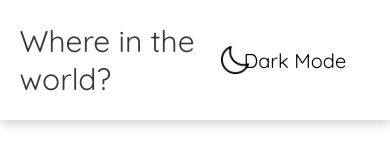
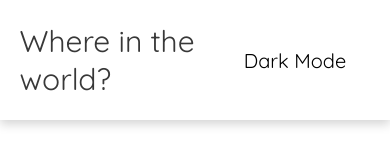
Before and after one commit to IzykGit/rest-countries-project, a React (Create React App) app: page / in a window 390 px wide. Shown: the top 160 px of the page. Built offline with nearby package versions, Linux system fonts and the light colour scheme; no server answers.

Commit message:
fixed media query for dark mode icon

```diff
--- a/src/styles/components/head.module.css
+++ b/src/styles/components/head.module.css
@@ -37,3 +37,9 @@
     background-repeat: no-repeat;
     background-position:center left;
 }
+
+@media screen and (max-width: 450px) {
+    .subContainer > button {
+        background-image: none;
+    }
+}
```
